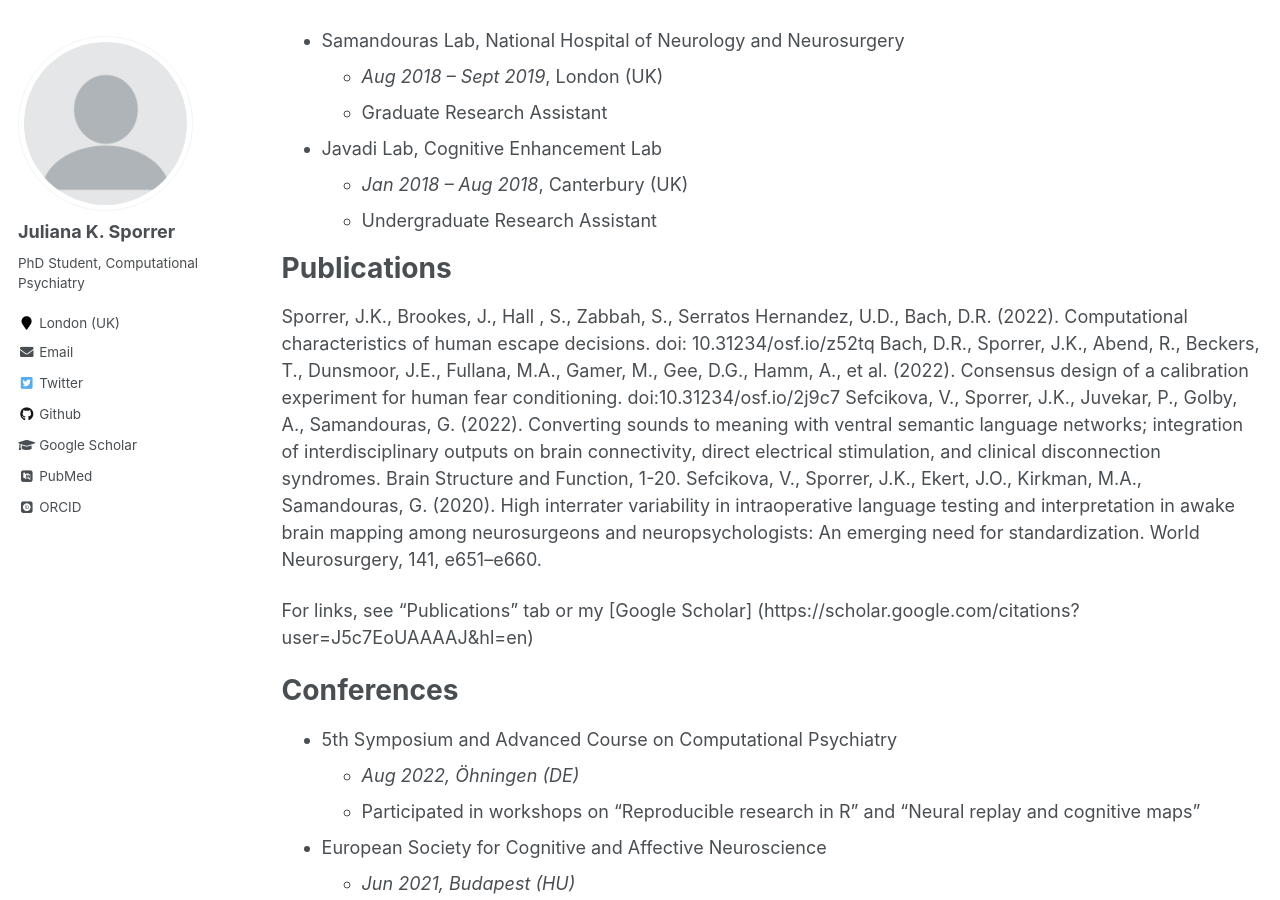
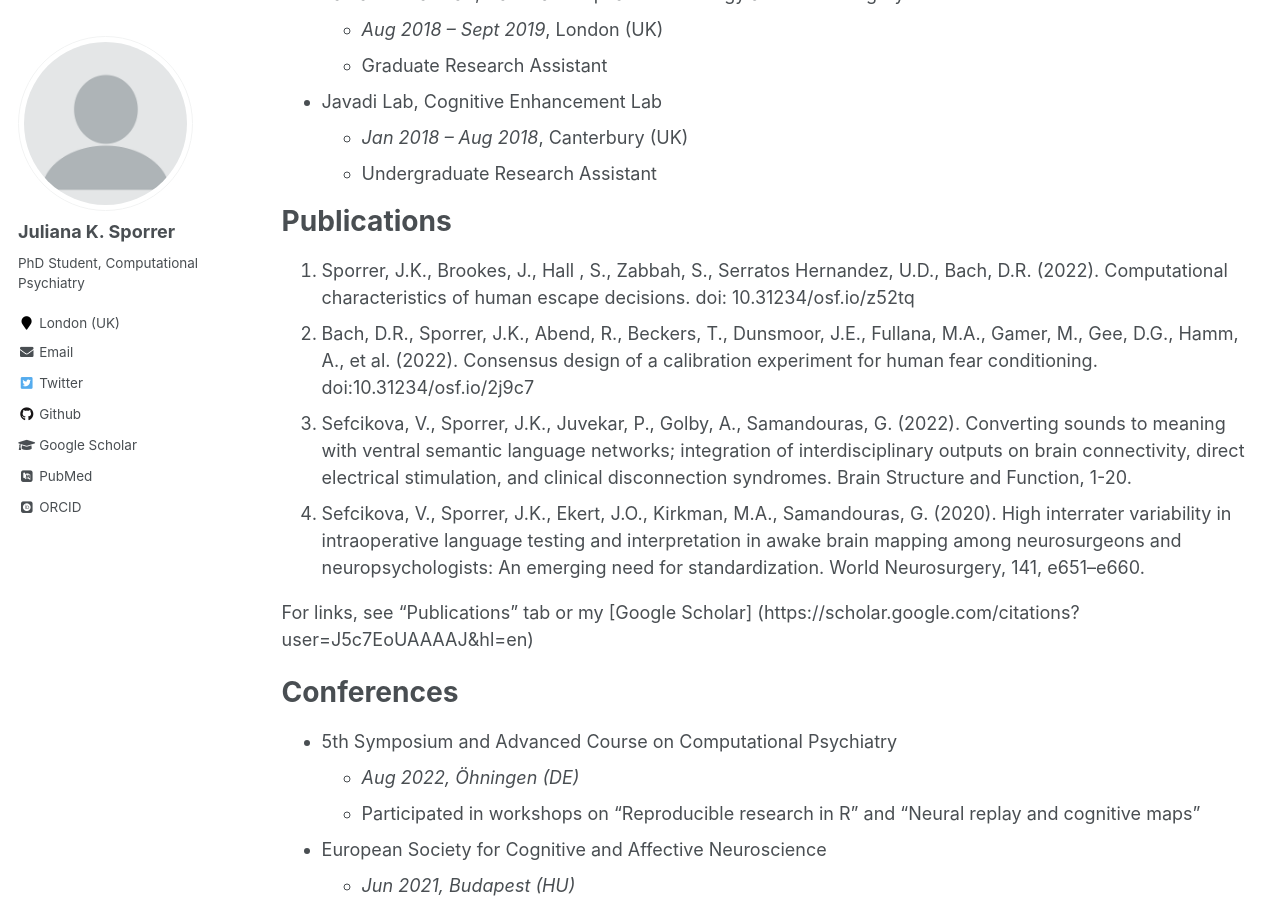
Before and after one commit to jusporrer/jusporrer.github.io, a Jekyll site: the page built from _pages/cv.md, in a window 1280 px wide and 900 px high, scrolled down 941 px. Built offline with Jekyll 4.4.1, drawn with Linux system fonts in a browser that asks for light colours; some web fonts are replaced; part of the change alters nothing that is shown.

Commit message:
Update cv.md

```diff
--- a/_pages/cv.md
+++ b/_pages/cv.md
@@ -33,7 +33,7 @@ Research Experience
   * *Sept 2019 – Sept 2020*, Paris (FR)
   * MSc Project “The effect of motivation on the regulation of emotional attention”
 
-Metalab, UCL Wellcome Centre for Human Neuroimaging
+* Metalab, UCL Wellcome Centre for Human Neuroimaging
   * *Oct 2018 – Aug 2019*, London (UK)
   * MSc Project “The effect of mood on confidence and metacognition”
 
@@ -47,10 +47,10 @@ Metalab, UCL Wellcome Centre for Human Neuroimaging
 
 Publications
 ======
-Sporrer, J.K., Brookes, J., Hall , S., Zabbah, S., Serratos Hernandez, U.D., Bach, D.R. (2022). Computational characteristics of human escape decisions. doi: 10.31234/osf.io/z52tq
-Bach, D.R., Sporrer, J.K., Abend, R., Beckers, T., Dunsmoor, J.E., Fullana, M.A., Gamer, M., Gee, D.G., Hamm, A., et al. (2022). Consensus design of a calibration experiment for human fear conditioning. doi:10.31234/osf.io/2j9c7
-Sefcikova, V., Sporrer, J.K., Juvekar, P., Golby, A., Samandouras, G. (2022). Converting sounds to meaning with ventral semantic language networks; integration of interdisciplinary outputs on brain connectivity, direct electrical stimulation, and clinical disconnection syndromes. Brain Structure and Function, 1-20.
-Sefcikova, V., Sporrer, J.K., Ekert, J.O., Kirkman, M.A., Samandouras, G. (2020). High interrater variability in intraoperative language testing and interpretation in awake brain mapping among neurosurgeons and neuropsychologists: An emerging need for standardization. World Neurosurgery, 141, e651–e660.
+1. Sporrer, J.K., Brookes, J., Hall , S., Zabbah, S., Serratos Hernandez, U.D., Bach, D.R. (2022). Computational characteristics of human escape decisions. doi: 10.31234/osf.io/z52tq
+2. Bach, D.R., Sporrer, J.K., Abend, R., Beckers, T., Dunsmoor, J.E., Fullana, M.A., Gamer, M., Gee, D.G., Hamm, A., et al. (2022). Consensus design of a calibration experiment for human fear conditioning. doi:10.31234/osf.io/2j9c7
+3. Sefcikova, V., Sporrer, J.K., Juvekar, P., Golby, A., Samandouras, G. (2022). Converting sounds to meaning with ventral semantic language networks; integration of interdisciplinary outputs on brain connectivity, direct electrical stimulation, and clinical disconnection syndromes. Brain Structure and Function, 1-20.
+4. Sefcikova, V., Sporrer, J.K., Ekert, J.O., Kirkman, M.A., Samandouras, G. (2020). High interrater variability in intraoperative language testing and interpretation in awake brain mapping among neurosurgeons and neuropsychologists: An emerging need for standardization. World Neurosurgery, 141, e651–e660.
 
 For links, see "Publications" tab or my [Google Scholar] (https://scholar.google.com/citations?user=J5c7EoUAAAAJ&hl=en)
 
```
